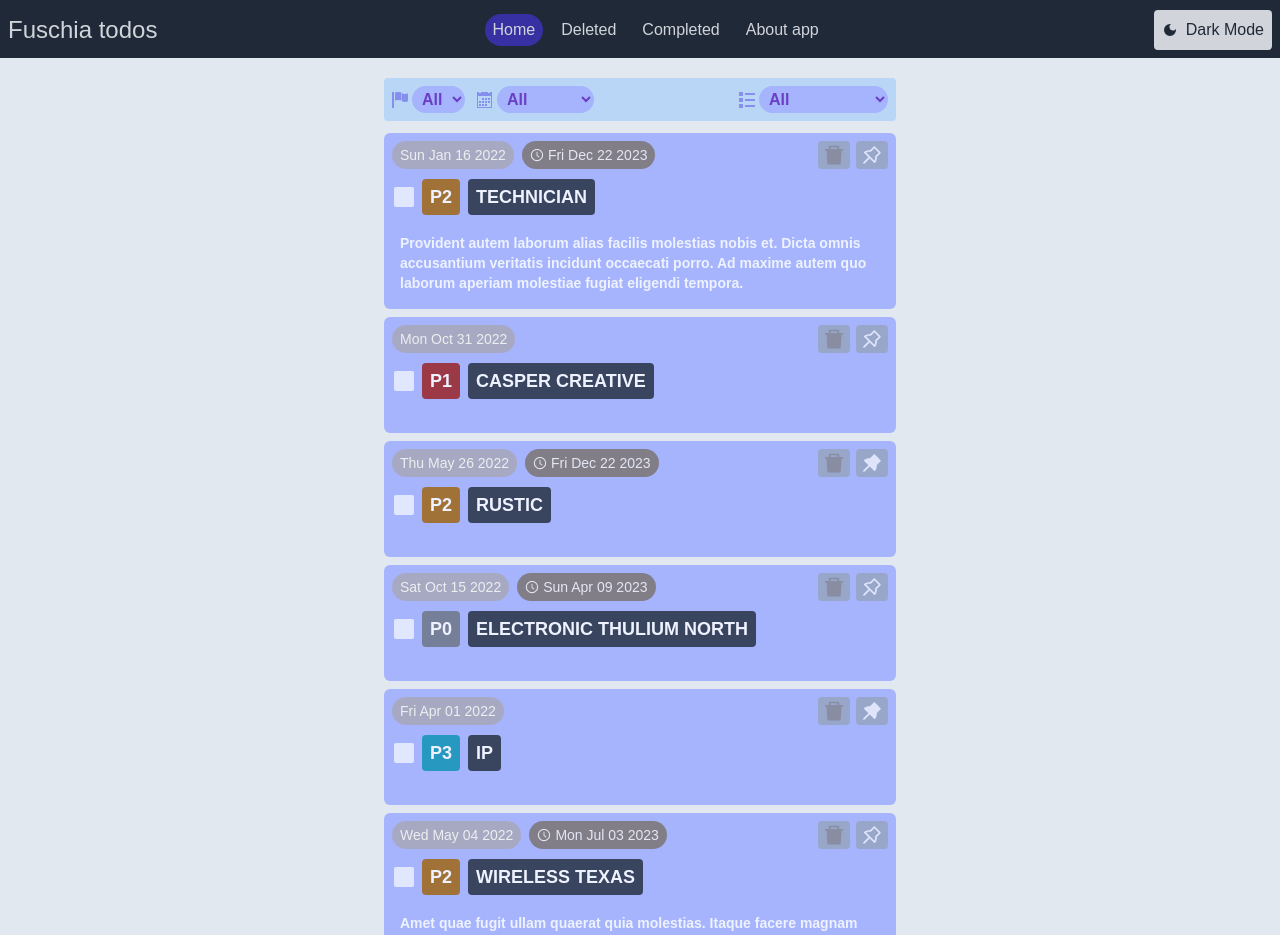
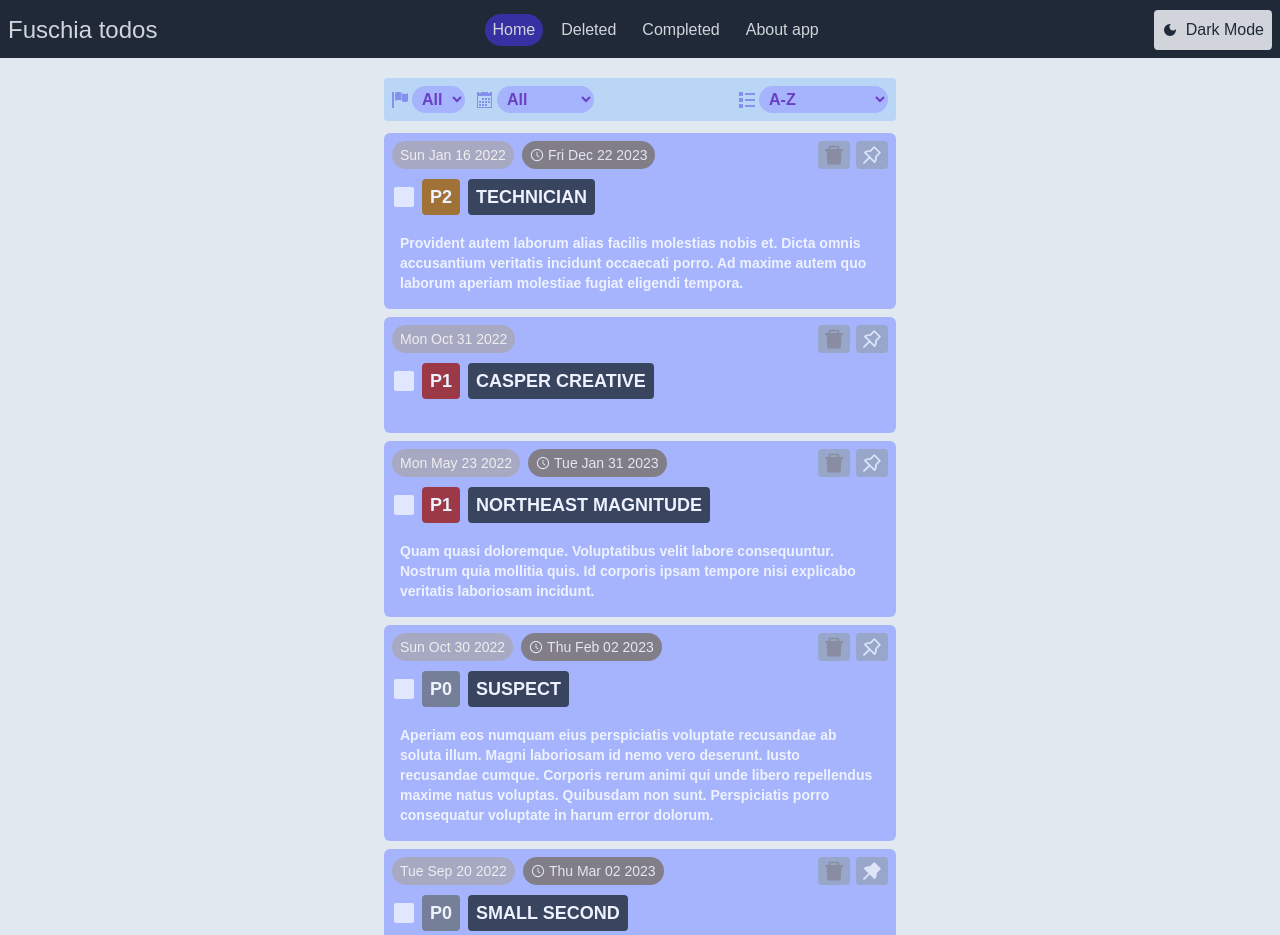
Before and after one commit to kaboomblam/tododarklight, a React (Vite) app: page / in a window 1280 px wide. Shown: the top 935 px of the page. Built offline with nearby package versions, Linux system fonts and the light colour scheme.

Commit message:
Implement select sort functionality

```diff
--- a/src/components/FilterBar.tsx
+++ b/src/components/FilterBar.tsx
@@ -33,15 +33,7 @@ const filterOptions: FilterOption[] = [
   {
     icon: <ImList className="bg-red-500/0" />,
     name: "sort",
-    values: [
-      "All",
-      "A-Z",
-      "Z-A",
-      "Latest",
-      "Oldest",
-      "High Priority",
-      "Low Priority",
-    ],
+    values: ["A-Z", "Z-A", "Latest", "Oldest", "High Priority", "Low Priority"],
   },
 ];
 
--- a/src/components/TodoList.tsx
+++ b/src/components/TodoList.tsx
@@ -8,10 +8,51 @@ type Props = {
 };
 
 const TodoList: React.FC<Props> = ({ todos }) => {
+  const sortAlphabeticallyAscending = function (a: Todo, b: Todo) {
+    if (a.todoItem.title < b.todoItem.title) {
+      return -1;
+    }
+    if (a.todoItem.title > b.todoItem.title) {
+      return 1;
+    }
+    return 0;
+  };
+
+  const sortAlphabeticallyDescending = function (a: Todo, b: Todo) {
+    if (a.todoItem.title < b.todoItem.title) {
+      return 1;
+    }
+    if (a.todoItem.title > b.todoItem.title) {
+      return -1;
+    }
+    return 0;
+  };
+
+  const sortCreatedDateAscending = (a: Todo, b: Todo) =>
+    a.todoItem.created.getTime() - b.todoItem.created.getTime();
+
+  const sortCreatedDateDescending = (a: Todo, b: Todo) =>
+    b.todoItem.created.getTime() - a.todoItem.created.getTime();
+
+  // TODO: Fix this sort function by filtering out due dates into a new array, sorting that array, then mapping the sorted array back to the original array
+  const sortDueDateAscending = (a: Todo, b: Todo) =>
+    a.todoItem.due && b.todoItem.due
+      ? a.todoItem.due.getTime() - b.todoItem.due.getTime()
+      : 0;
+
+  const sortDueDateDescending = (a: Todo, b: Todo) =>
+    a.todoItem.due && b.todoItem.due
+      ? b.todoItem.due.getTime() - a.todoItem.due.getTime()
+      : 0;
+
+  const sortedTodoItems = todos.sort(sortDueDateAscending);
+
+  console.log(sortedTodoItems);
+
   return (
     <div className="mx-auto max-w-lg flex flex-col gap-2">
       <FilterBar />
-      {todos.map((listItem) => {
+      {sortedTodoItems.map((listItem) => {
         return (
           <TodoListCardItem key={listItem.todoItem.id} todoItem={listItem} />
         );
```
